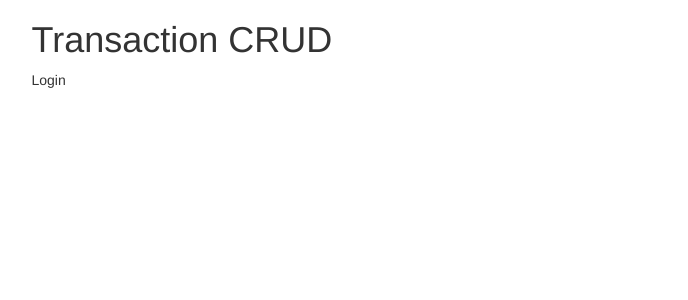
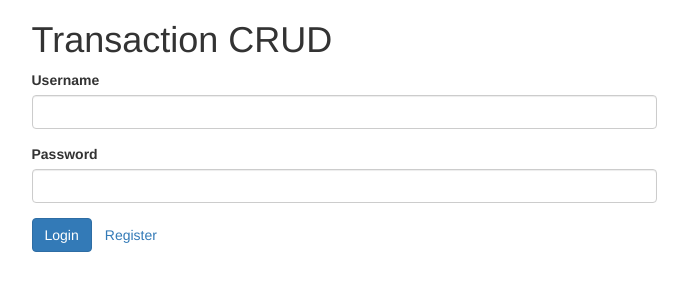
Before and after one commit to thyagostall/angular-hello-spa, an Angular app: page /login in a window 1280 px wide. Shown: the top 300 px of the page, without its empty margins (296-984 px from the left). Built offline with nearby package versions, Linux system fonts and the light colour scheme.

Commit message:
Sketch of login working

```diff
--- a/src/app/auth.service.ts
+++ b/src/app/auth.service.ts
@@ -1,4 +1,6 @@
 import { Injectable } from '@angular/core';
+
+import { Observable } from 'rxjs';
 
 @Injectable()
 export class AuthService {
@@ -7,10 +9,13 @@ export class AuthService {
 
 	private static readonly key = 'authenticated_user';
 
-	login(username: String, password: String) {
+	login(username: String, password: String): Observable<boolean> {
 		if (this.username === username && this.password === password) {
 			localStorage.setItem(AuthService.key, JSON.stringify({ username: this.username }))
+			return Observable.of(true);
 		}
+
+		return Observable.of(false);
 	}
 
 	hasSession(): boolean {
--- a/src/app/login.component.html
+++ b/src/app/login.component.html
@@ -1,3 +1,14 @@
 <div>
-	Login
+	<div class="form-group">
+		<label for="username">Username</label>
+		<input class="form-control" type="text" name="username" [(ngModel)]="model.username">
+	</div>
+	<div class="form-group">
+		<label for="username">Password</label>
+		<input class="form-control" type="password" name="password" [(ngModel)]="model.password">
+	</div>
+	<div class="form-group">
+		<button class="btn btn-primary" (click)="login()">Login</button>
+		<a [routerLink]="['/register']" class="btn btn-link">Register</a>
+	</div>
 </div>
--- a/src/app/login.component.ts
+++ b/src/app/login.component.ts
@@ -1,9 +1,31 @@
 import { Component } from '@angular/core';
+import { Router, ActivatedRoute } from '@angular/router';
+
+import { AuthService } from './auth.service';
 
 @Component({
 	templateUrl: 'login.component.html',
 	selector: 'login'
 })
 export class LoginComponent {
+	model: any = {};
+	returnUrl: string;
 
+	constructor(
+		private route: ActivatedRoute,
+		private router: Router,
+		private authService: AuthService) {}
+
+	ngOnInit() {
+		this.returnUrl = this.route.snapshot.queryParams['returnUrl'] || '/';
+	}
+
+	login() {
+		let username = this.model.username;
+		let password = this.model.password;
+
+		this.authService
+			.login(username, password)
+			.subscribe(result => this.router.navigate([this.returnUrl]));
+	}
 }
```
